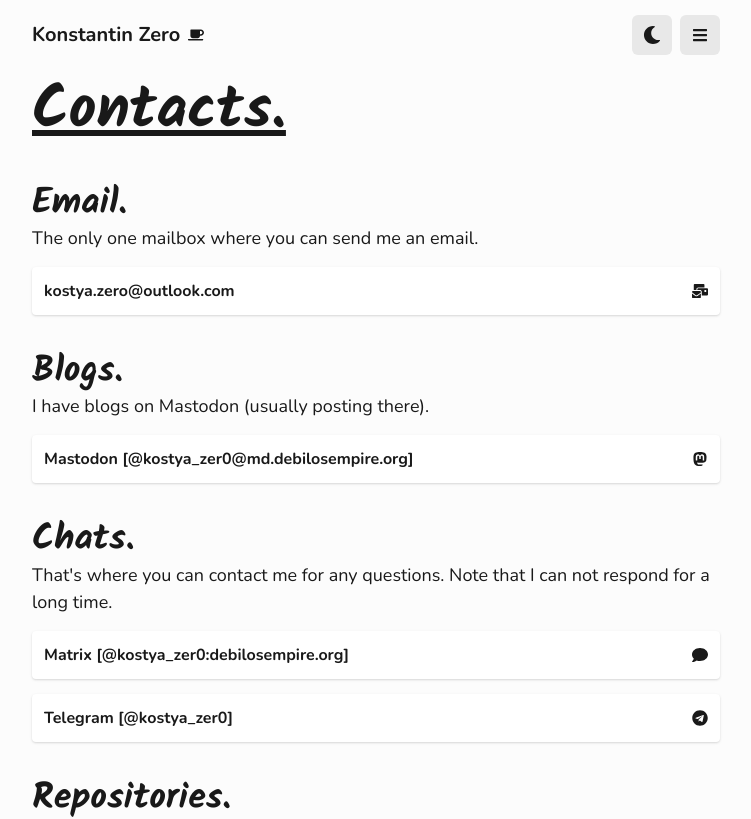
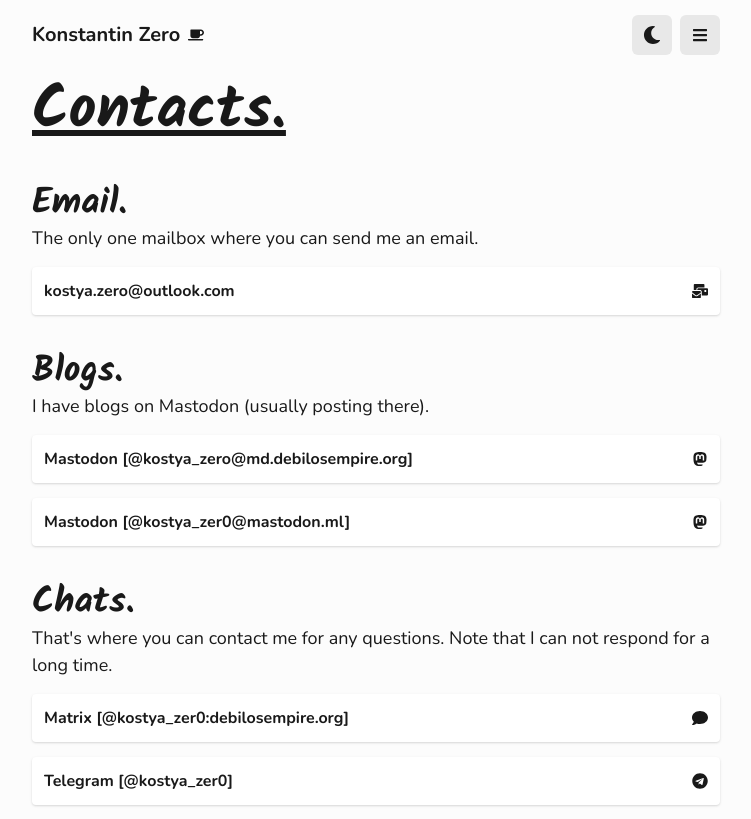
Before and after one commit to kostya-zero/homepage, a React (Create React App) app: page /contacts in a window 1280 px wide. Shown: the top 819 px of the page, without its empty margins (264-1015 px from the left). Built offline with nearby package versions, Linux system fonts and the light colour scheme.

Commit message:
style: use loading animation for GitHub avatar.

```diff
--- a/src/pages/Contacts.js
+++ b/src/pages/Contacts.js
@@ -1,4 +1,4 @@
-import { Text, Box, Container, Heading, HStack, Card, CardBody, CardHeader } from "@chakra-ui/react";
+import { Text, Box, Container, Heading, HStack, Card, CardBody } from "@chakra-ui/react";
 import Footer from "../components/Footer";
 import NavBar from "../components/NavBar"
 import { useEffect } from "react";
@@ -13,8 +13,12 @@ function Contacts() {
         window.open("mailto:kostya.zero@outlook.com", "_blank", 'noopener,noreferrer')
     }
 
-    function open_mastodon() {
+    function open_mastodon_de() {
         window.open("https://md.debilosempire.org/@kostya_zero", "_blank", 'noopener,noreferrer')
+    }
+
+    function open_mastodon_ml() {
+        window.open("https://mastodon.ml/@kostya_zer0", "_blank", 'noopener,noreferrer')
     }
 
     function open_matrix() {
@@ -71,14 +75,28 @@ function Contacts() {
                 <Text fontSize="lg">
                     I have blogs on Mastodon (usually posting there).
                 </Text>
-                <Card marginTop="15px" size="sm" onClick={open_mastodon} title="https://md.debilosempire.org/@kostya_zero" transition="all .2s" cursor="pointer"
+                <Card marginTop="15px" size="sm" onClick={open_mastodon_de} title="https://md.debilosempire.org/@kostya_zero" transition="all .2s" cursor="pointer"
                     _hover={{
                         transform: "scale(1.03)",
                         boxShadow: "lg"
                     }}>
                     <CardBody>
                         <HStack flex={1}>
-                            <Text fontWeight={700}>Mastodon [@kostya_zer0@md.debilosempire.org]</Text>
+                            <Text fontWeight={700}>Mastodon [@kostya_zero@md.debilosempire.org]</Text>
+                            <Box flex={1} align="right">
+                                <FaMastodon/>
+                            </Box>
+                        </HStack>
+                    </CardBody>
+                </Card>
+                <Card marginTop="15px" size="sm" onClick={open_mastodon_ml} title="https://mastodon.ml/@kostya_zer0" transition="all .2s" cursor="pointer"
+                    _hover={{
+                        transform: "scale(1.03)",
+                        boxShadow: "lg"
+                    }}>
+                    <CardBody>
+                        <HStack flex={1}>
+                            <Text fontWeight={700}>Mastodon [@kostya_zer0@mastodon.ml]</Text>
                             <Box flex={1} align="right">
                                 <FaMastodon/>
                             </Box>
--- a/src/pages/Home.js
+++ b/src/pages/Home.js
@@ -1,4 +1,4 @@
-import { Text, Box, Container, Heading, HStack, Image } from "@chakra-ui/react";
+import { Text, Box, Container, Heading, HStack, Image, SkeletonCircle } from "@chakra-ui/react";
 import { useEffect } from "react";
 import Footer from "../components/Footer";
 import NavBar from "../components/NavBar"
@@ -15,8 +15,10 @@ function Home() {
                 <HStack flex={1}>
                     <Heading fontSize="4xl" fontWeight={700} >Welcome.</Heading>
                     <Box flex={1} align="right">
-                        <Image src="https://avatars.githubusercontent.com/u/89439507" width="48px" rounded="full" alt="Avatar from github." boxShadow="xl"
-                        title="My avatar from GitHub." />
+                        <SkeletonCircle isLoaded size="10">
+                            <Image src="https://avatars.githubusercontent.com/u/89439507"  rounded="full" alt="Avatar from github." boxShadow="md"
+                            title="My avatar from GitHub." />
+                        </SkeletonCircle>
                     </Box>
                 </HStack>
                 <Text fontSize="lg">
```
